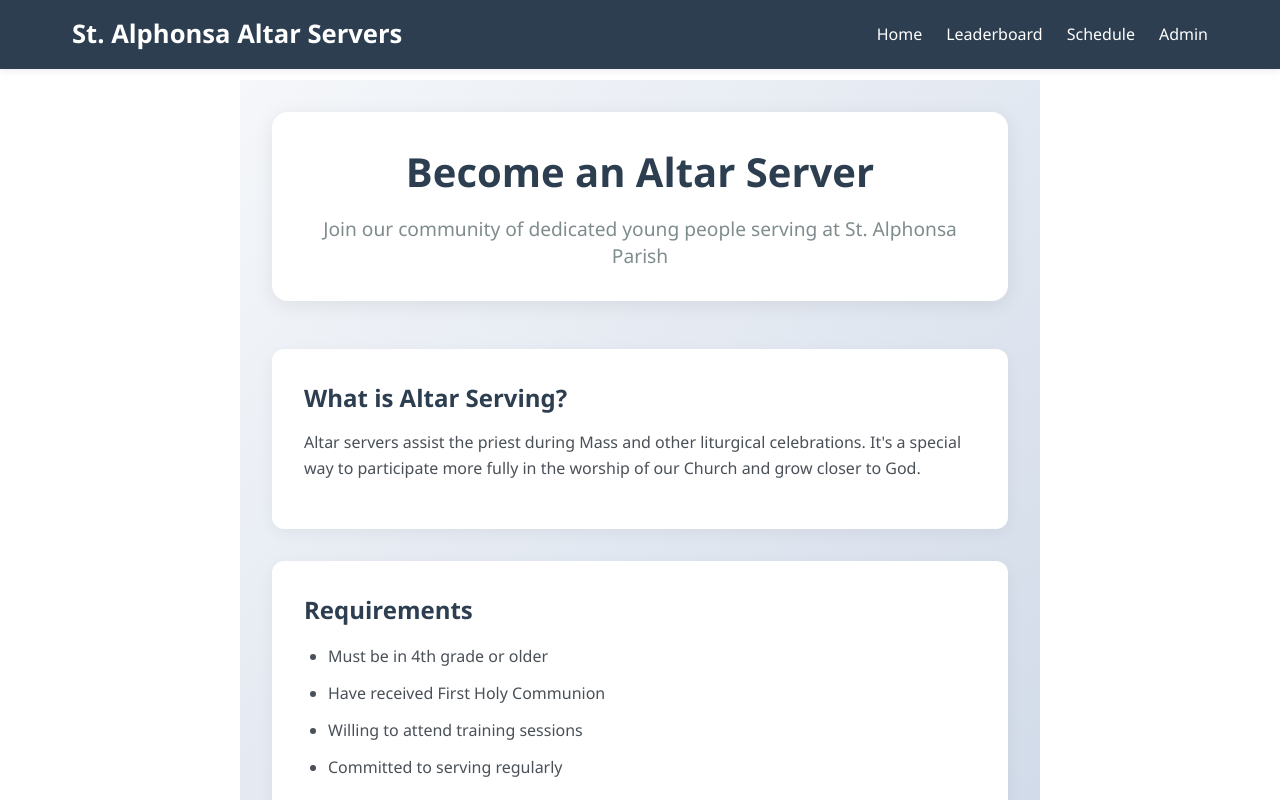
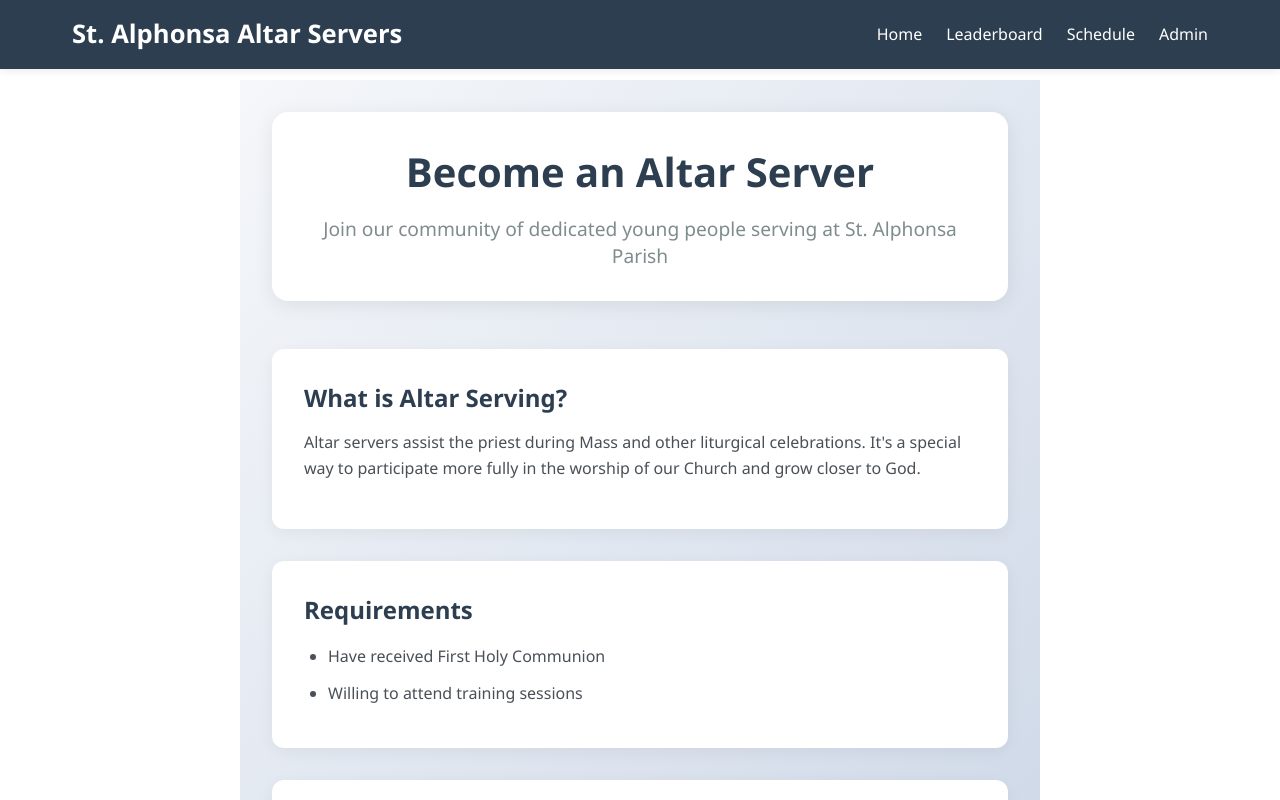
Before and after one commit to leon818c/sandbox, an Angular app: page /information in a window 1280 px wide. Shown: the top 800 px of the page. Built offline with nearby package versions, Linux system fonts and the light colour scheme.

Commit message:
label changes

```diff
--- a/src/app/pages/information/information.component.html
+++ b/src/app/pages/information/information.component.html
@@ -15,10 +15,8 @@
     <div class="info-section">
       <h2>Requirements</h2>
       <ul>
-        <li>Must be in 4th grade or older</li>
         <li>Have received First Holy Communion</li>
         <li>Willing to attend training sessions</li>
-        <li>Committed to serving regularly</li>
       </ul>
     </div>
 
```
